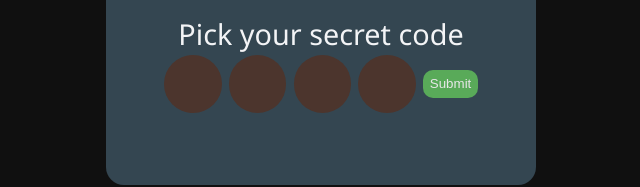
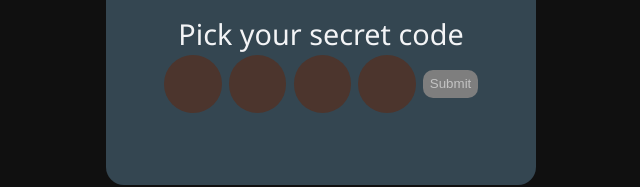
Before and after one commit to gubespam/da-mantou-games, a React (Vite) app: page /da-mantou-games/mastermind in a window 1280 px wide. Shown: the part 375-562 px from the top of the page, without its empty margins (319-959 px from the left). Built offline with nearby package versions, Linux system fonts and the light colour scheme; a web font is replaced by a local one.

Commit message:
enable submit only when all pegs chosen; score last guess

```diff
--- a/src/mastermind/MasterMind.css
+++ b/src/mastermind/MasterMind.css
@@ -102,14 +102,19 @@
 }
 
 .guess-submit {
+  padding: 0.5em;
+  border: none;
+  border-radius: 0.75em;
   background: rgb(89, 170, 89);
-  border: none;
   color: #e7e7e7;
-  border-radius: 0.75em;
-  padding: 0.5em;
 }
 
-.guess-submit:hover {
+.guess-submit:disabled {
+  background: rgb(126, 126, 126);
+  color: #c3c3c3;
+}
+
+.guess-submit:enabled:hover {
   background: rgb(111 191 111);
   color: #f2f2f2;
 }
--- a/src/mastermind/MasterMind.jsx
+++ b/src/mastermind/MasterMind.jsx
@@ -78,6 +78,8 @@ function CodePegPicker({onSelect}){
 function PickableGuess({guess, onChange, onSubmit}){
   const [pickerOpen, setPickerOpen] = useState(false)
   const [pickerIndex, setPickerIndex] = useState(0)
+  const submitEnabled = guess.filter(peg => peg === undefined).length === 0
+  console.log('submitEnabled', submitEnabled)
   return <div className="guess-row pickable">
     <div className="guess">
       {guess.map((value, index) => (
@@ -100,7 +102,10 @@ function PickableGuess({guess, onChange, onSubmit}){
         </CodePeg>
       ))}
     </div>
-    <button className="guess-submit" onClick={onSubmit}>Submit</button>
+    <button className="guess-submit"
+      onClick={() => onSubmit()}
+      disabled={!submitEnabled}
+      >Submit</button>
   </div>
 }
 
@@ -109,7 +114,10 @@ function Secret({secret, onChange, onSubmit}){
   return (
     <div className="secret">
       <div>Pick your secret code</div>
-      <PickableGuess guess={secret} onChange={(guess) => onChange(guess)} onSubmit={onSubmit}/>
+      <PickableGuess
+        guess={secret}
+        onChange={(guess) => onChange(guess)}
+        onSubmit={onSubmit}/>
     </div>
   )
 }
@@ -164,6 +172,36 @@ function Board({board, guessIndex, setBoard, onSubmit}){
     </div>)
 }
 
+// input: array of guess colors, secret
+// output: array of score colors
+function scoreGuess(guess, secret){
+  // black pegs first
+  // white pegs next
+  // undefined: not part of secret
+  const score = new Array(BOARD_WIDTH)
+
+  // compare each peg against secret
+  let blackCount = 0
+  let whiteCount = 0
+  guess.forEach((peg, index) => {
+    // first: black: right color, right position
+    if(secret[index] === peg){
+      blackCount++;
+    }
+    // second: white: right color, wrong position
+    else if(secret.includes(peg)){
+      whiteCount++;
+    }
+  })
+  for(let i = 0; i < blackCount; i++){
+    score[i] = ScorePegs.BLACK
+  }
+  for(let i = blackCount; i < blackCount + whiteCount; i++){
+    score[i] = ScorePegs.WHITE
+  }
+  return score
+}
+
 function MasterMind() {
   const [secret, setSecret] = useState(() => emptyGuess())
   const [board, setBoard] = useState(initializeBoard());
@@ -175,17 +213,17 @@ function MasterMind() {
     window[key] = value
   })
 
-  const submitSecret = (secret) => {
-    setSecret(secret)
+  const submitSecret = () => {
     setGameMode(GameModes.GUESSING)
   }
 
   const submitGuess = () => {
-    const score = [] // TODO calculate score
+    const guess = board[guessIndex].guess
+    const score = scoreGuess(guess, secret)
+
     // TODO handle game over - user won
 
     const newBoard = [...board]
-    const guess = board[guessIndex].guess
     newBoard[guessIndex] = {guess, score}
     setBoard(newBoard)
     setGuessIndex(guessIndex + 1)
```
